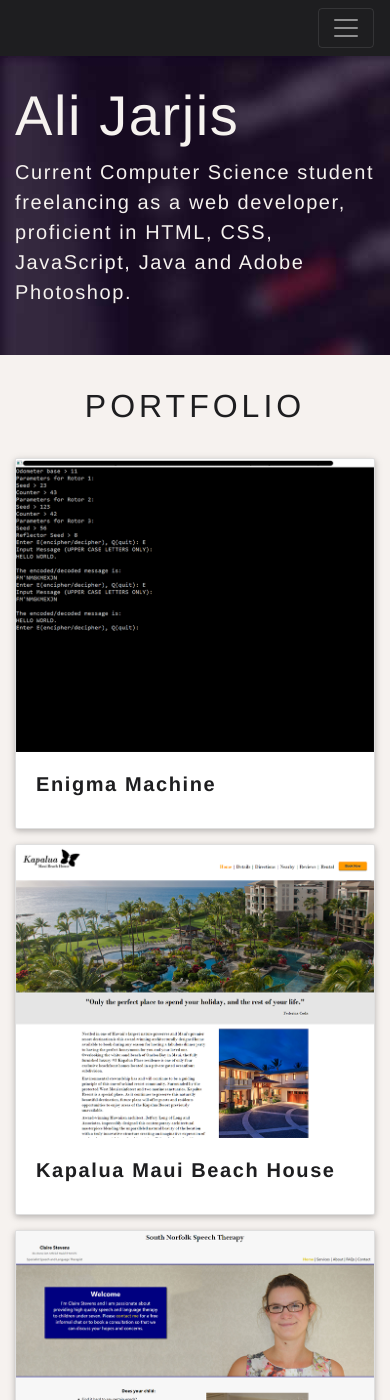
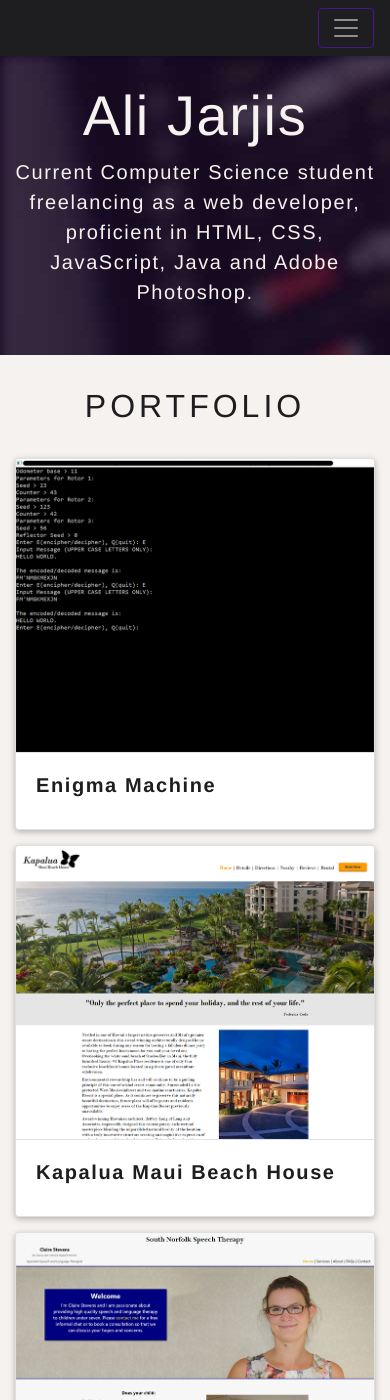
Before and after one commit to AJarjis/Portfolio, a Jekyll site: the page built from index.html, in a window 390 px wide and 1400 px high. Built offline with Jekyll 4.4.1, drawn with Linux system fonts in a browser that asks for light colours; nearby versions of some CDN libraries.

Commit message:
Hamburger icon changed

```diff
--- a/_includes/hero.html
+++ b/_includes/hero.html
@@ -1,13 +1,11 @@
 <style>
     .jumbotron {
-        /* The image used */
         background-image: url("/assets/images/banner.jpg");
-
         color: var(--white);
     }
 </style>
 
-<div class="jumbotron jumbotron-fluid">
+<div class="jumbotron jumbotron-fluid text-center">
     <div class="container">
         <h1 class="display-4">Ali Jarjis</h1>
         <p class="lead">Current Computer Science student freelancing as a web developer,
--- a/_includes/portfolio.html
+++ b/_includes/portfolio.html
@@ -2,9 +2,9 @@
 <br/>
 <div class="card-deck">
     {% for work in site.works %}
-    <div class="card">
+    <div class="card rounded">
         <img class="card-img-top" src="{{ work.imagePath }}" alt="{{ work.title }}">
-        <div class="card-body">
+        <div class="card-body border-top">
             <h5 class="card-title">{{ work.title}}</h5>
         </div>
     </div>
--- a/assets/css/styles.css
+++ b/assets/css/styles.css
@@ -41,6 +41,10 @@ h2 {
     background-color: var(--black) !important;
 }
 
+.navbar-dark .navbar-toggler  {
+    border-color: var(--dark_purple);
+}
+
 .active {
     color: var(--light_purple) !important;
 }
```
Also changed, not shown: _works/2016-05-15-enigma.md (renamed from _works/enigma.md, +1 -1 lines), _works/2016-10-15-kapalua.md (renamed from _works/kapalua.md, +1 -1 lines), _works/2017-01-15-snst.md (renamed from _works/snst.md, +1 -1 lines), assets/images/work/enigma.png (renamed from assets/images/enigma.png), assets/images/work/kapalua.png (renamed from assets/images/kapalua.png), assets/images/work/southnorfolkspeechtherapy.png (renamed from assets/images/southnorfolkspeechtherapy.png), 9 other files.
